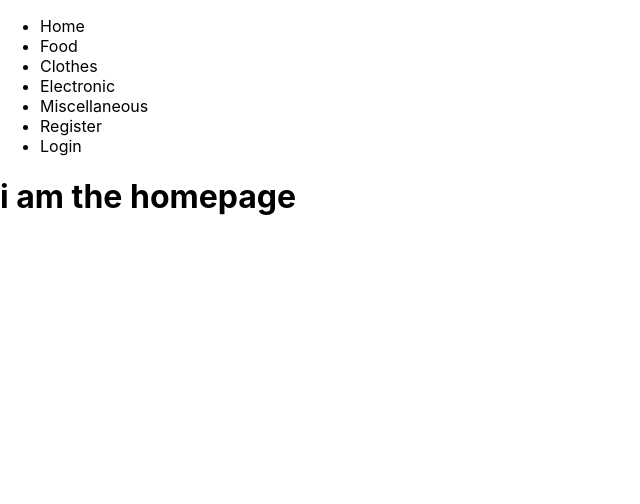
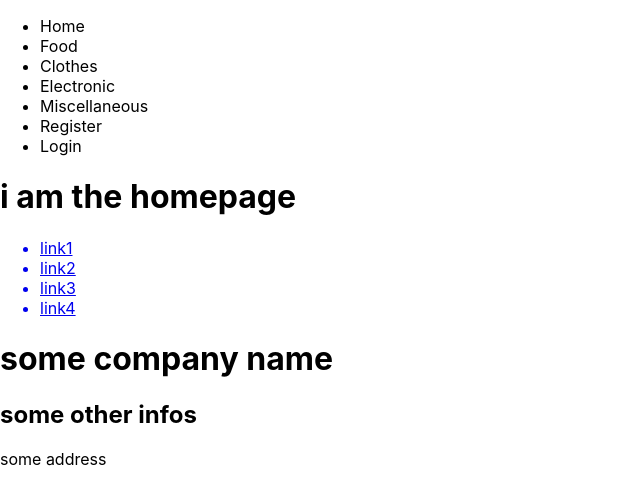
Before and after one commit to Gabriellji/test-sprint, a React (Create React App) app: page / in a window 1280 px wide. Shown: the top 504 px of the page, without its empty margins (0-640 px from the left). Built offline with nearby package versions, Linux system fonts and the light colour scheme.

Commit message:
footer with no style. DONE

```diff
--- a/src/components/app/App.js
+++ b/src/components/app/App.js
@@ -1,15 +1,15 @@
-import React, { Component } from 'react';
-import "./App.css"
-import {NavbarData} from '../data/NavbarData'
-import Navbar from '../navbar/Navbar'
-import FoodPage from '../foodPage/FoodPage'
-import ClothesPage from '../clothesPage/ClothesPage'
-import ElectronicPage from '../electronicPage/ElectronicPage'
-import MisPage from '../misPage/MisPage'
-import RegisterPage from '../registerPage/RegisterPage'
-import LoginPage from '../loginPage/LoginPage'
+import React, { Component } from "react";
+import "./App.css";
+import { NavbarData } from "../data/NavbarData";
+import Navbar from "../navbar/Navbar";
+import FoodPage from "../foodPage/FoodPage";
+import ClothesPage from "../clothesPage/ClothesPage";
+import ElectronicPage from "../electronicPage/ElectronicPage";
+import MisPage from "../misPage/MisPage";
+import RegisterPage from "../registerPage/RegisterPage";
+import LoginPage from "../loginPage/LoginPage";
+import FooterApp from "../footer/FooterApp";
 class App extends Component {
-
   constructor(props) {
     super(props);
 
@@ -21,10 +21,10 @@ class App extends Component {
       electronicPage: false,
       misPage: false,
       registerPage: false,
-      loginPage: false
-    }
+      loginPage: false,
+    };
   }
-  navbarToggle = clickedTab => (
+  navbarToggle = (clickedTab) =>
     this.setState({
       homePage: false,
       foodPage: false,
@@ -33,57 +33,62 @@ class App extends Component {
       misPage: false,
       registerPage: false,
       loginPage: false,
-      [clickedTab] : true
-    })
-  )
+      [clickedTab]: true,
+    });
 
   render() {
     return (
-      <div>
+      <>
         <nav>
           <ul>
             {this.state.NavbarData.map((data, index) => (
-              <Navbar key={index} property={data.property} title={data.name} action={this.navbarToggle}/>
+              <Navbar
+                key={index}
+                property={data.property}
+                title={data.name}
+                action={this.navbarToggle}
+              />
             ))}
           </ul>
         </nav>
 
-        {this.state.homePage===true &&
-        <div>
-          <h1>i am the homepage</h1>
-        </div>
-                }
-        {this.state.foodPage===true &&
-        <div>
-          <FoodPage/>
-        </div>
-                }
-        {this.state.clothesPage===true &&
-        <div>
-          <ClothesPage/>
-        </div>
-                }
-        {this.state.electronicPage===true &&
-        <div>
-          <ElectronicPage/>
-        </div>
-                }
-        {this.state.misPage===true &&
-        <div>
-          <MisPage/>
-        </div>
-                }
-        {this.state.registerPage===true &&
-        <div>
-          <RegisterPage/>
-        </div>
-                }
-        {this.state.loginPage===true &&
-        <div>
-          <LoginPage/>
-        </div>
-                }
-      </div>
+        {this.state.homePage === true && (
+          <main>
+            <h1>i am the homepage</h1>
+          </main>
+        )}
+        {this.state.foodPage === true && (
+          <main>
+            <FoodPage />
+          </main>
+        )}
+        {this.state.clothesPage === true && (
+          <main>
+            <ClothesPage />
+          </main>
+        )}
+        {this.state.electronicPage === true && (
+          <main>
+            <ElectronicPage />
+          </main>
+        )}
+        {this.state.misPage === true && (
+          <main>
+            <MisPage />
+          </main>
+        )}
+        {this.state.registerPage === true && (
+          <main>
+            <RegisterPage />
+          </main>
+        )}
+        {this.state.loginPage === true && (
+          <main>
+            <LoginPage />
+          </main>
+        )}
+        <FooterApp />
+      </>
     );
   }
 }
--- /dev/null
+++ b/src/components/data/FooterLinkData.js
@@ -0,0 +1,18 @@
+export const FooterLinkData = [
+  {
+    name: "link1",
+    url: "www.facebook.com",
+  },
+  {
+    name: "link2",
+    url: "www.google.com",
+  },
+  {
+    name: "link3",
+    url: "www.wildcodeschool.com",
+  },
+  {
+    name: "link4",
+    url: "www.linkedin.com",
+  },
+];
--- /dev/null
+++ b/src/components/footer/FooterApp.js
@@ -0,0 +1,14 @@
+import React from "react";
+import FooterLinks from "./FooterLinks/FooterLinks";
+import FooterDescription from "./FooterDescription/FooterDescription";
+
+function FooterApp() {
+  return (
+    <footer>
+      <FooterLinks />
+      <FooterDescription />
+    </footer>
+  );
+}
+
+export default FooterApp;
--- /dev/null
+++ b/src/components/footer/FooterDescription/FooterDescription.js
@@ -0,0 +1,13 @@
+import React from "react";
+
+function FooterDescription() {
+  return (
+    <div className="rightFooter">
+      <h1>some company name</h1>
+      <h2>some other infos</h2>
+      <p>some address</p>
+    </div>
+  );
+}
+
+export default FooterDescription;
--- /dev/null
+++ b/src/components/footer/FooterLinks/FooterLinks.js
@@ -0,0 +1,22 @@
+import React, { Component } from "react";
+import FooterLinksElement from "./FooterLinksElement";
+import { FooterLinkData } from "../../data/FooterLinkData";
+
+class FooterLinks extends Component {
+  state = {
+    FooterLinkData,
+  };
+  render() {
+    return (
+      <div className="leftFooter">
+        <ul>
+          {this.state.FooterLinkData.map((data, index) => (
+            <FooterLinksElement key={index} text={data.name} url={data.url} />
+          ))}
+        </ul>
+      </div>
+    );
+  }
+}
+
+export default FooterLinks;
--- /dev/null
+++ b/src/components/footer/FooterLinks/FooterLinksElement.js
@@ -0,0 +1,11 @@
+import React from "react";
+
+function FooterLinksElement(props) {
+  return (
+    <a href={props.url}>
+      <li>{props.text}</li>
+    </a>
+  );
+}
+
+export default FooterLinksElement;
--- a/src/components/navbar/Navbar.js
+++ b/src/components/navbar/Navbar.js
@@ -1,9 +1,7 @@
-import React from 'react';
+import React from "react";
 
 function Navbar(props) {
-    return (
-        <li onClick={() => props.action(props.property)}>{props.title}</li>
-    );
+  return <li onClick={() => props.action(props.property)}>{props.title}</li>;
 }
 
 export default Navbar;
```
Also changed, not shown: src/components/data/NavbarData.js (+8 -8 lines), src/components/footer/Footer.js (deleted), 1 other file (tests, documents, lock files or other folders).
